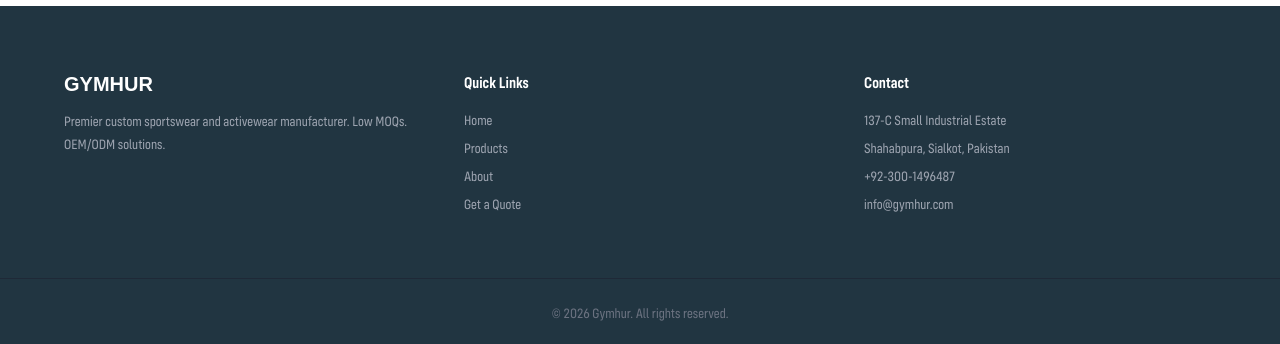
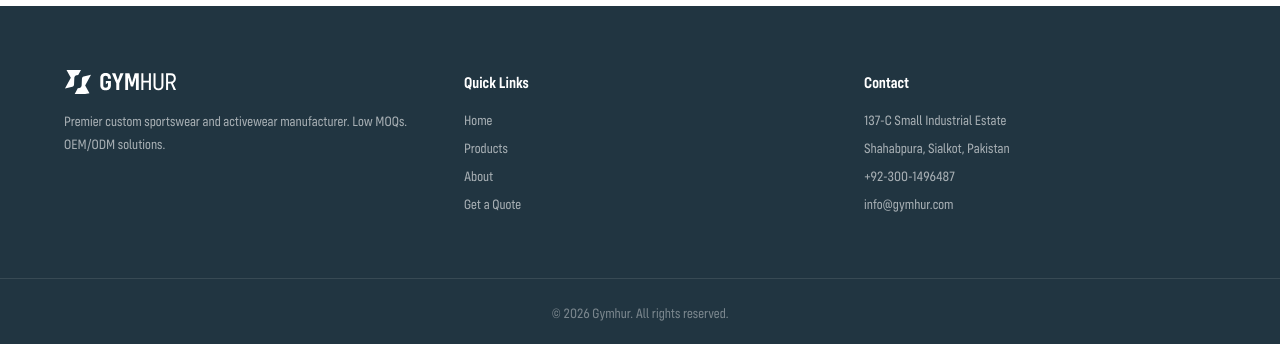
Before and after one commit to gymhur/website, a Next.js app: page / in a window 1280 px wide. Shown: the part 2883-3227 px from the top of the page. Built offline with nearby package versions, Linux system fonts and the light colour scheme; no server answers; a web font is replaced by a local one.

Commit message:
feat: update footer to use SVG logo and brand colors

```diff
--- a/src/components/layout/Footer.tsx
+++ b/src/components/layout/Footer.tsx
@@ -1,18 +1,21 @@
 import Link from 'next/link';
+import GymhurLogo from '@/components/ui/GymhurLogo';
 
 export default function Footer() {
   return (
-    <footer className="bg-text-primary text-white mt-24">
+    <footer className="bg-brand text-white mt-24">
       <div className="max-w-content mx-auto px-6 py-16 grid grid-cols-1 md:grid-cols-3 gap-12">
         <div>
-          <div className="text-xl font-bold mb-3">GYMHUR</div>
-          <p className="text-gray-400 text-sm leading-relaxed">
+          <div className="mb-4">
+            <GymhurLogo variant="light" height={24} />
+          </div>
+          <p className="text-white/60 text-sm leading-relaxed">
             Premier custom sportswear and activewear manufacturer. Low MOQs. OEM/ODM solutions.
           </p>
         </div>
         <div>
           <div className="font-semibold mb-4">Quick Links</div>
-          <ul className="space-y-2 text-sm text-gray-400">
+          <ul className="space-y-2 text-sm text-white/60">
             {[['/', 'Home'], ['/products', 'Products'], ['/about', 'About'], ['/contact', 'Get a Quote']].map(([href, label]) => (
               <li key={href}>
                 <Link href={href} className="hover:text-white transition-colors">{label}</Link>
@@ -22,7 +25,7 @@
         </div>
         <div>
           <div className="font-semibold mb-4">Contact</div>
-          <ul className="space-y-2 text-sm text-gray-400">
+          <ul className="space-y-2 text-sm text-white/60">
             <li>137-C Small Industrial Estate</li>
             <li>Shahabpura, Sialkot, Pakistan</li>
             <li>
@@ -38,7 +41,7 @@
           </ul>
         </div>
       </div>
-      <div className="border-t border-gray-800 text-center py-6 text-sm text-gray-500">
+      <div className="border-t border-white/10 text-center py-6 text-sm text-white/40">
         © {new Date().getFullYear()} Gymhur. All rights reserved.
       </div>
     </footer>
```
